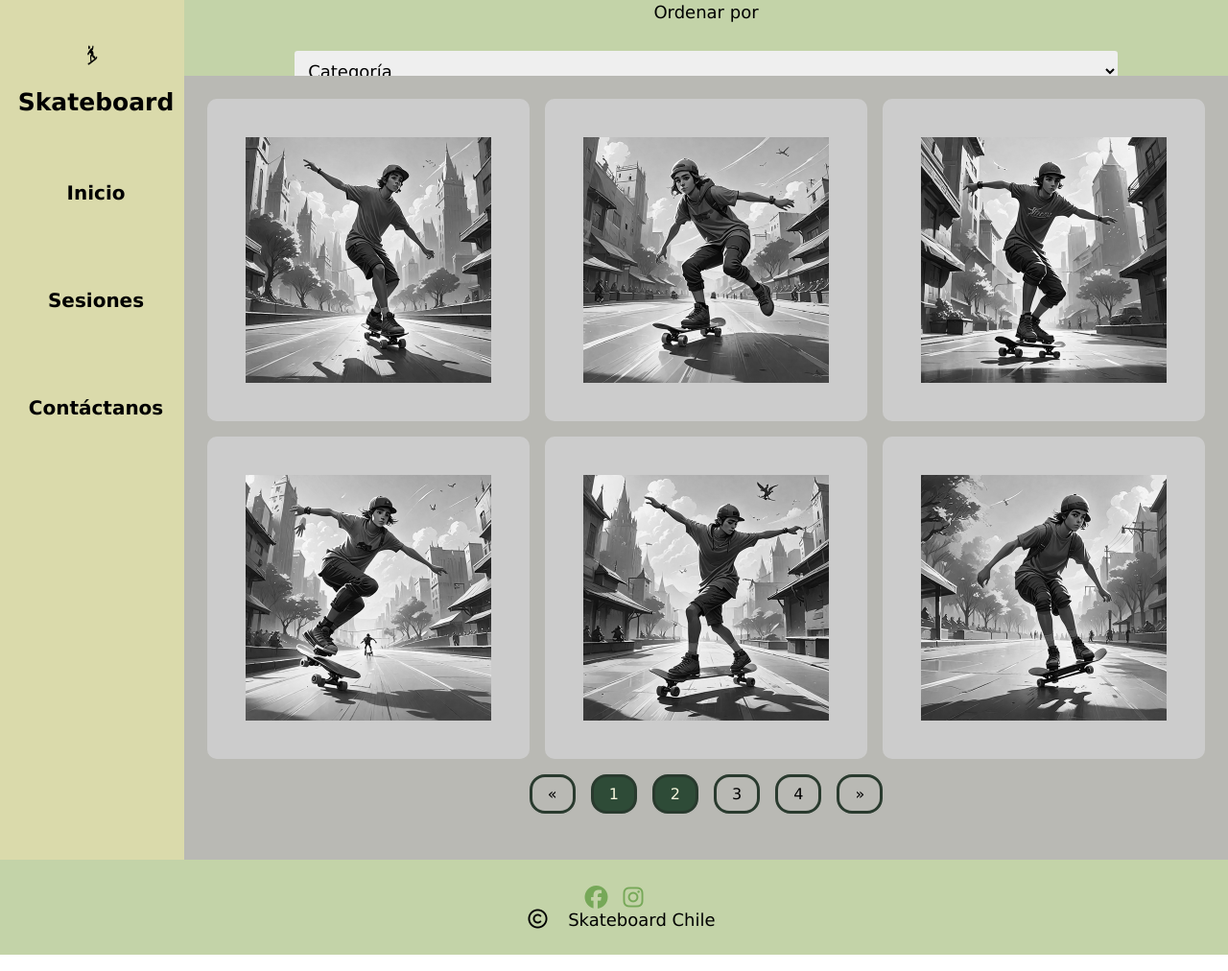
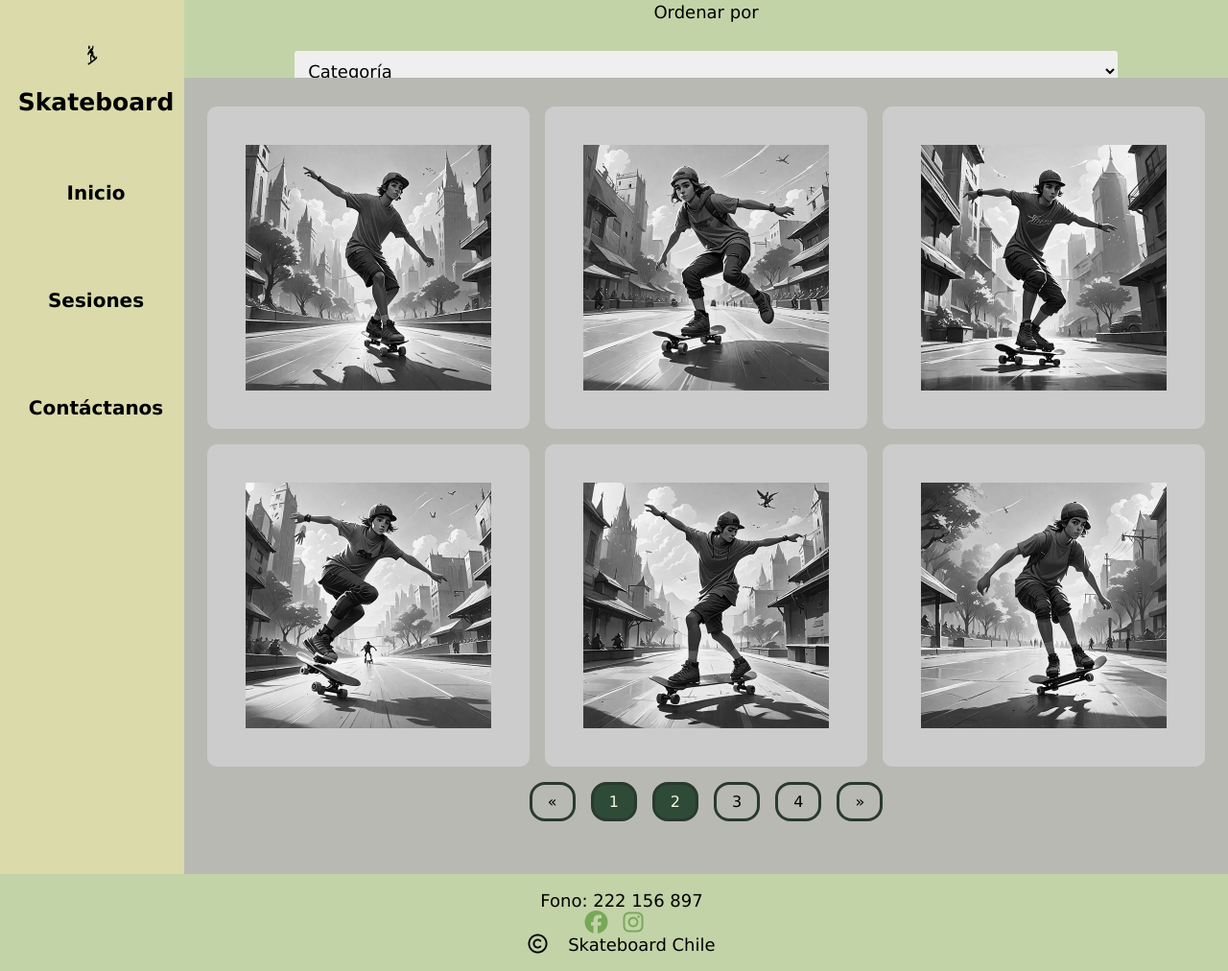
Before and after one commit to LuisCifuentesP/modulo2, a plain HTML site: page index.html in a window 1280 px wide. Shown: the whole page at 96% size. Drawn offline with Linux system fonts and the light colour scheme.

Commit message:
info de contacto adicionada

```diff
--- a/assets/css/style.css
+++ b/assets/css/style.css
@@ -134,6 +134,14 @@ footer {
   justify-content: center;
   align-items: center;
   padding: 2rem;
+}
+
+.info-contacto{
+  display: flex;
+}
+
+.info-contacto p{
+  margin-left: 1rem;
 }
 
 .icons {
--- a/index.html
+++ b/index.html
@@ -93,6 +93,11 @@
 
 
   <footer id="footer">
+
+    <div class="info-contacto">
+      <p>Fono: 222 156 897</p>
+    </div>
+
     <div class="icons">
       <a href="https://www.facebook.com" target="_blank" rel="noopener noreferrer">
         <i class="fa-brands fa-facebook"></i>
```
